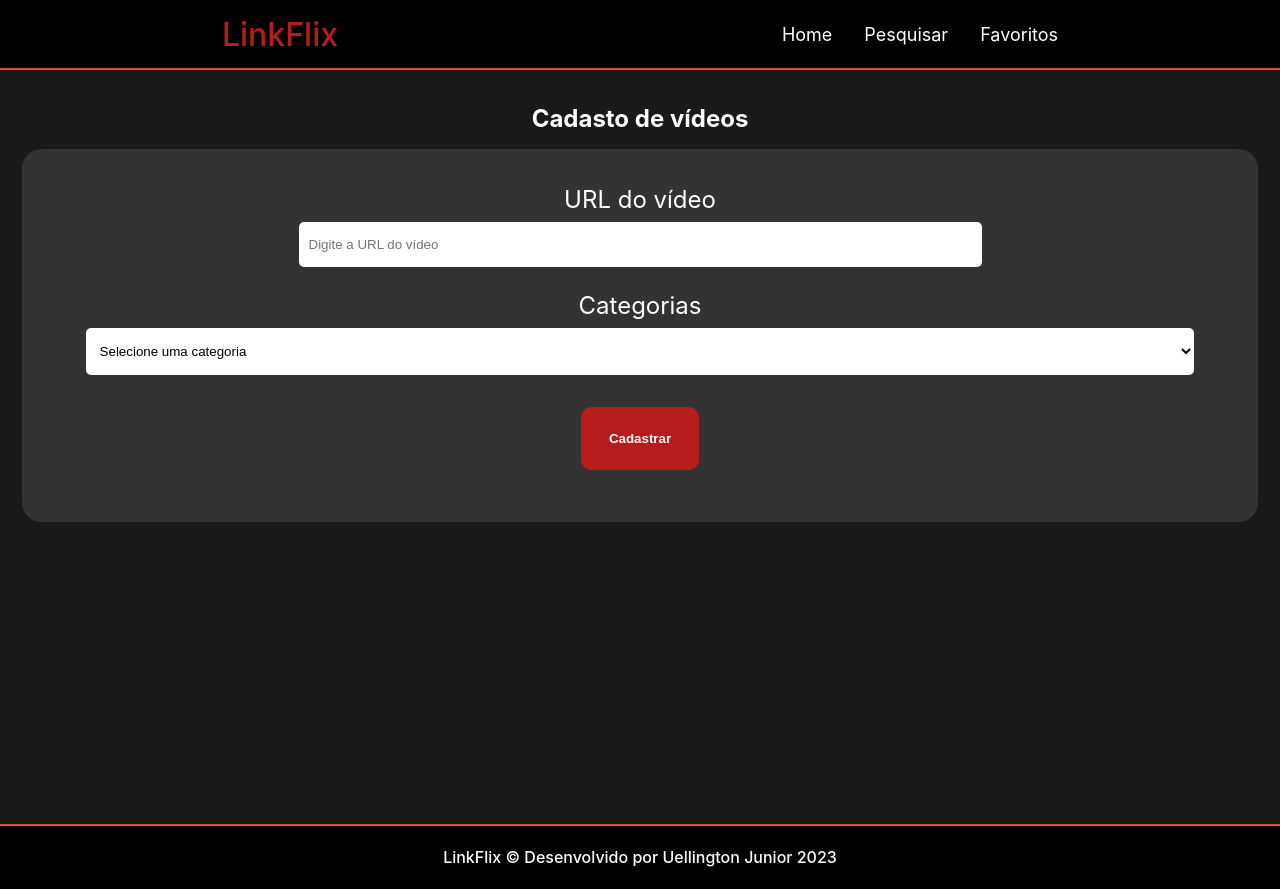
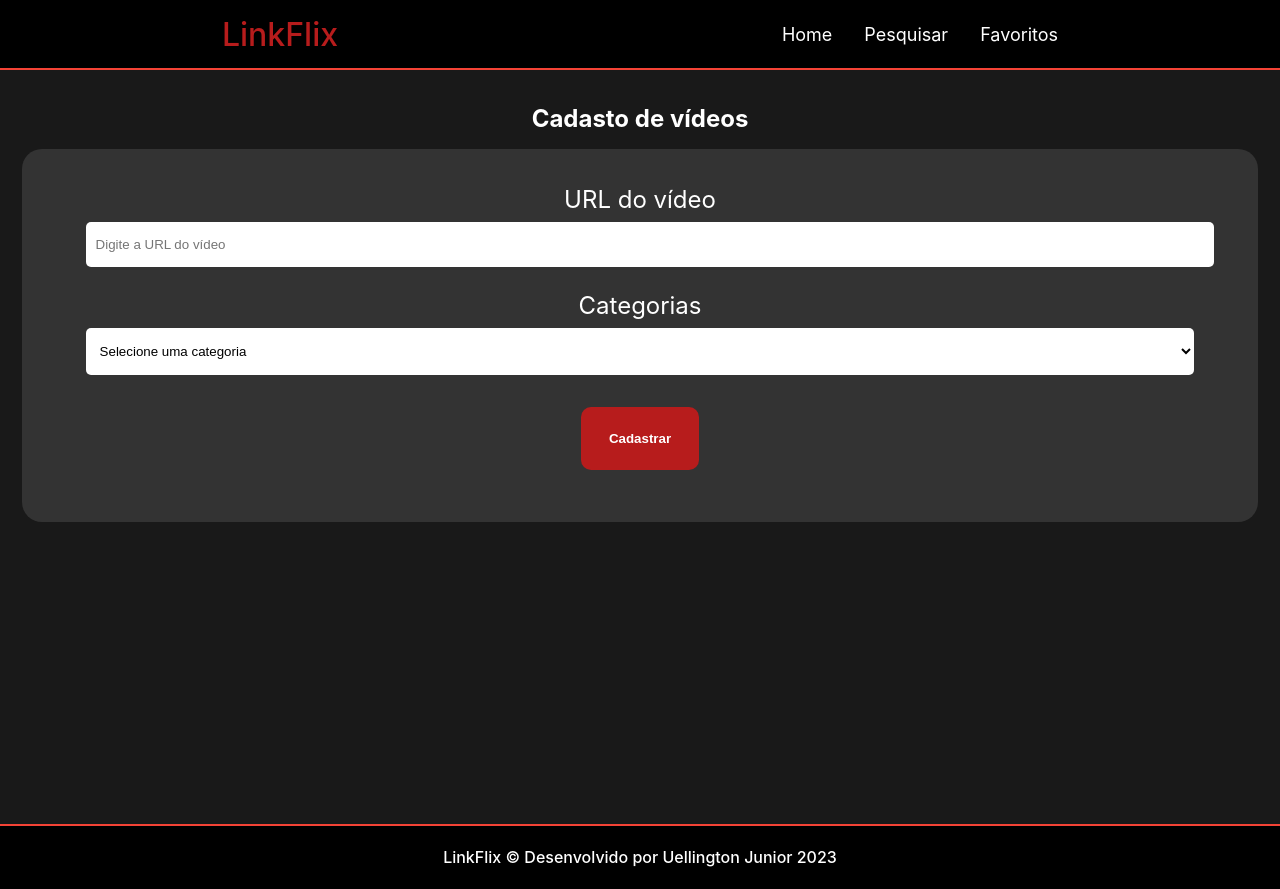
Before and after one commit to uellingtonju/movies, a React (Create React App) app: page /cadastre in a window 1280 px wide. Built offline with nearby package versions, Linux system fonts and the light colour scheme.

Commit message:
mpvps cpmmits

```diff
--- a/src/components/Form/form.css
+++ b/src/components/Form/form.css
@@ -45,9 +45,7 @@
 
 }
 
-.formulario input{
-    max-width: 663px;
-}
+
 
 .formulario button {
     background-color: #b71c1c;
```
